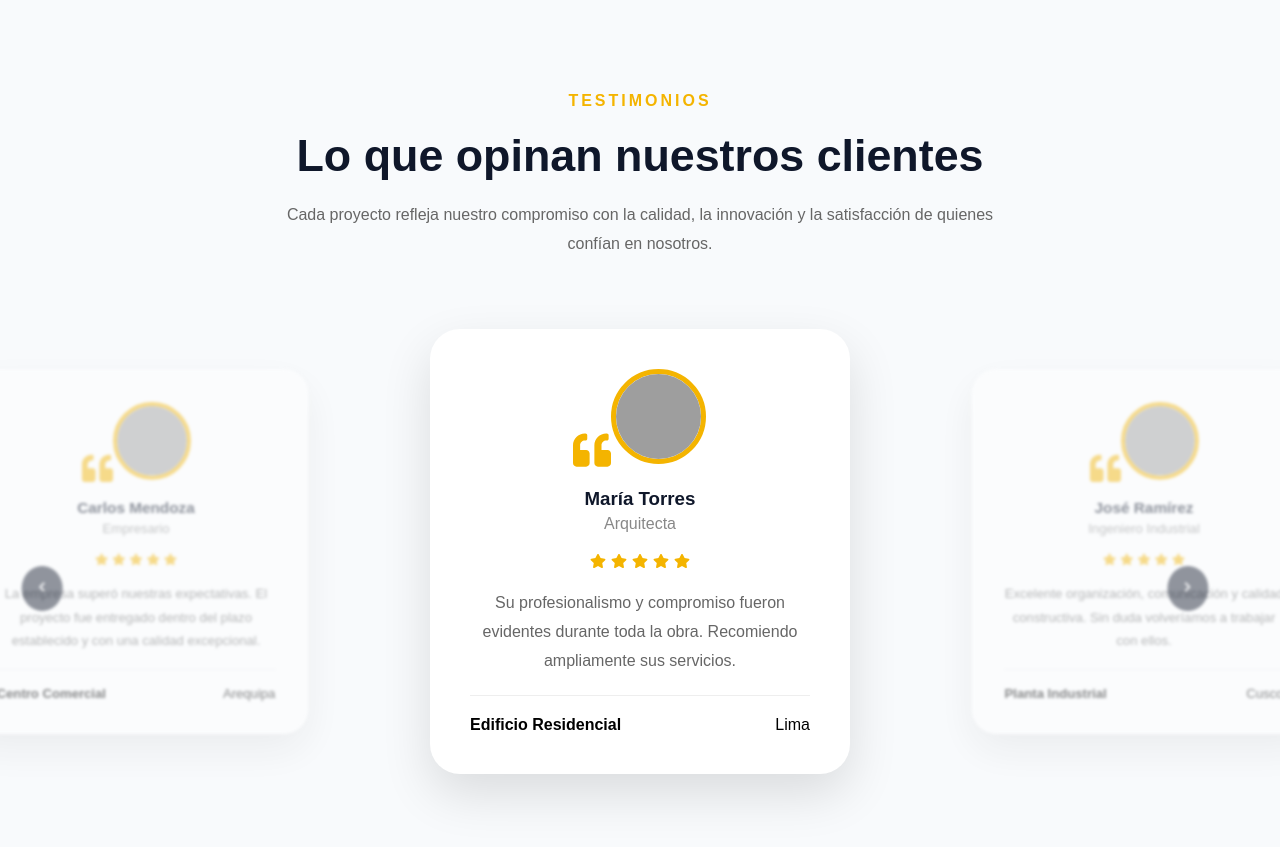
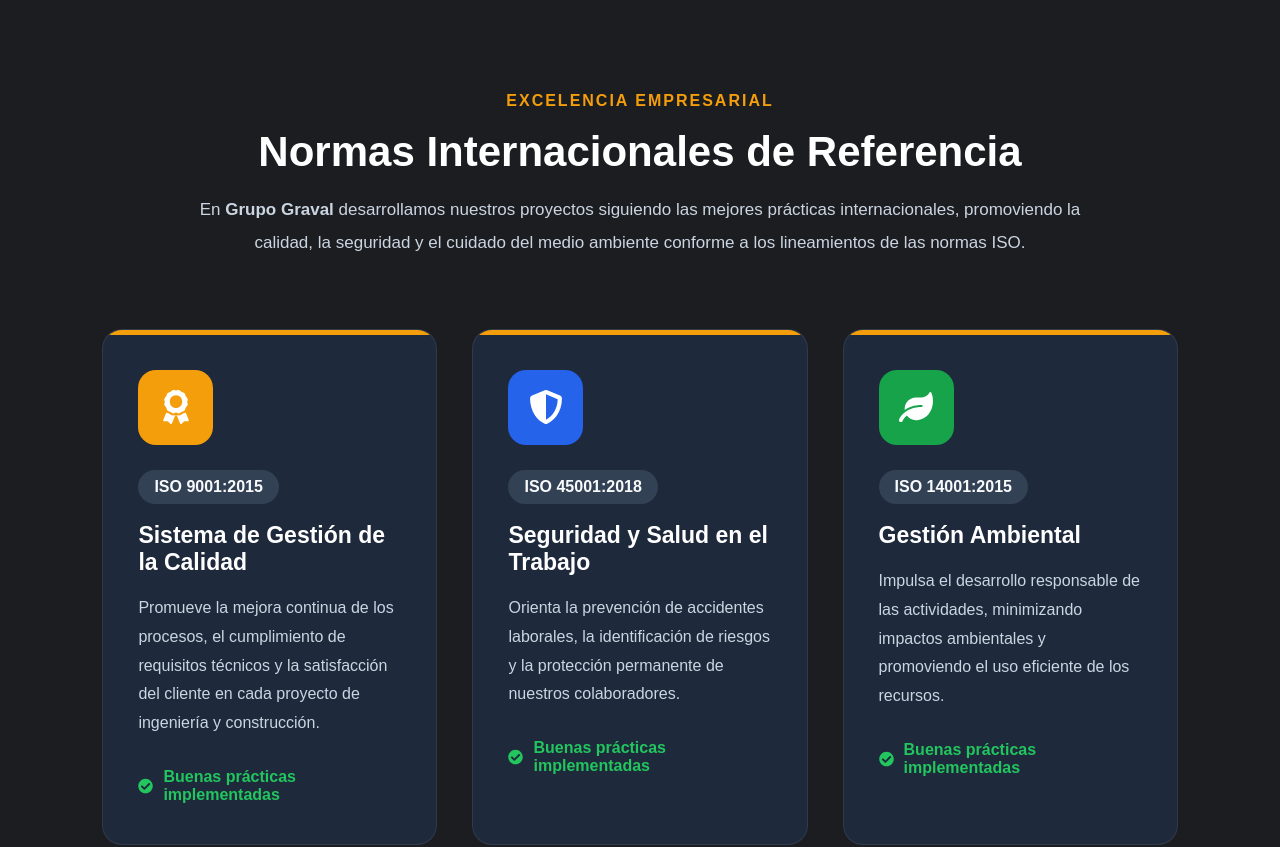
Before and after one commit to aldodjq/GRAVAL, a React (Vite) app: page / in a window 1280 px wide. Shown: the part 2320-3167 px from the top of the page. Built offline with nearby package versions, Linux system fonts and the light colour scheme; grey boxes are pictures that could not be loaded.

Commit message:
arreglando mas componentes

```diff
--- /dev/null
+++ b/src/components/certificaciones/Certificaciones.css
@@ -0,0 +1,122 @@
+.certificaciones{
+    padding:110px 8%;
+    background:#1B1D21;
+    color:white;
+}
+
+.certificaciones-title{
+    text-align:center;
+    max-width:900px;
+    margin:auto;
+    margin-bottom:70px;
+}
+
+.certificaciones-title span{
+    color:#f59e0b;
+    font-weight:700;
+    letter-spacing:2px;
+    text-transform:uppercase;
+}
+
+.certificaciones-title h2{
+    font-size:42px;
+    margin:18px 0;
+}
+
+.certificaciones-title p{
+    color:#cbd5e1;
+    line-height:1.9;
+    font-size:17px;
+}
+
+.iso-container{
+    display:grid;
+    grid-template-columns:repeat(auto-fit,minmax(320px,1fr));
+    gap:35px;
+}
+
+.iso-card{
+    background:#1e293b;
+    border-radius:20px;
+    padding:40px 35px;
+    transition:.35s;
+    position:relative;
+    overflow:hidden;
+    border:1px solid rgba(255,255,255,.08);
+}
+
+.iso-card:hover{
+    transform:translateY(-10px);
+    box-shadow:0 20px 45px rgba(0,0,0,.35);
+}
+
+.iso-card::before{
+    content:"";
+    position:absolute;
+    left:0;
+    top:0;
+    width:100%;
+    height:5px;
+    background:#f59e0b;
+}
+
+.iso-icon{
+    width:75px;
+    height:75px;
+    border-radius:18px;
+    display:flex;
+    justify-content:center;
+    align-items:center;
+    font-size:34px;
+    color:white;
+    margin-bottom:25px;
+}
+
+.iso-number{
+    display:inline-block;
+    background:#334155;
+    color:#f8fafc;
+    padding:8px 16px;
+    border-radius:30px;
+    font-weight:700;
+    margin-bottom:18px;
+}
+
+.iso-card h3{
+    margin-bottom:18px;
+    font-size:23px;
+}
+
+.iso-card p{
+    color:#cbd5e1;
+    line-height:1.8;
+    margin-bottom:30px;
+}
+
+.iso-footer{
+    display:flex;
+    align-items:center;
+    gap:10px;
+    color:#22c55e;
+    font-weight:600;
+}
+
+@media(max-width:768px){
+
+.certificaciones{
+    padding:80px 6%;
+}
+
+.certificaciones-title h2{
+    font-size:34px;
+}
+
+.certificaciones-title p{
+    font-size:16px;
+}
+
+.iso-card{
+    padding:30px;
+}
+
+}
--- /dev/null
+++ b/src/components/certificaciones/Certificaciones.jsx
@@ -0,0 +1,87 @@
+import "./Certificaciones.css";
+import {
+  FaAward,
+  FaShieldAlt,
+  FaLeaf,
+  FaCheckCircle,
+} from "react-icons/fa";
+
+const certificaciones = [
+  {
+    iso: "ISO 9001:2015",
+    icon: <FaAward />,
+    color: "#f59e0b",
+    titulo: "Sistema de Gestión de la Calidad",
+    descripcion:
+      "Promueve la mejora continua de los procesos, el cumplimiento de requisitos técnicos y la satisfacción del cliente en cada proyecto de ingeniería y construcción.",
+  },
+  {
+    iso: "ISO 45001:2018",
+    icon: <FaShieldAlt />,
+    color: "#2563eb",
+    titulo: "Seguridad y Salud en el Trabajo",
+    descripcion:
+      "Orienta la prevención de accidentes laborales, la identificación de riesgos y la protección permanente de nuestros colaboradores.",
+  },
+  {
+    iso: "ISO 14001:2015",
+    icon: <FaLeaf />,
+    color: "#16a34a",
+    titulo: "Gestión Ambiental",
+    descripcion:
+      "Impulsa el desarrollo responsable de las actividades, minimizando impactos ambientales y promoviendo el uso eficiente de los recursos.",
+  }
+];
+
+export default function Certificaciones() {
+  return (
+    <section className="certificaciones" id="certificaciones">
+
+      <div className="certificaciones-title">
+
+        <span>Excelencia Empresarial</span>
+
+        <h2>Normas Internacionales de Referencia</h2>
+
+        <p>
+          En <strong>Grupo Graval</strong> desarrollamos nuestros proyectos
+          siguiendo las mejores prácticas internacionales, promoviendo la
+          calidad, la seguridad y el cuidado del medio ambiente conforme a los
+          lineamientos de las normas ISO.
+        </p>
+
+      </div>
+
+      <div className="iso-container">
+
+        {certificaciones.map((item) => (
+          <article className="iso-card" key={item.iso}>
+
+            <div
+              className="iso-icon"
+              style={{ background: item.color }}
+            >
+              {item.icon}
+            </div>
+
+            <span className="iso-number">
+              {item.iso}
+            </span>
+
+            <h3>{item.titulo}</h3>
+
+            <p>{item.descripcion}</p>
+
+            <div className="iso-footer">
+              <FaCheckCircle />
+              <span>Buenas prácticas implementadas</span>
+            </div>
+
+          </article>
+        ))}
+
+      </div>
+
+    </section>
+  );
+}
--- a/src/pages/Home.jsx
+++ b/src/pages/Home.jsx
@@ -4,6 +4,7 @@ import Servicios from "../components/servicios/Servicios";
 import Team from "../components/team/Team";
 import Testimonios from "../components/testimonios/Testimonios";
 import Contact from "../components/contact/Contact";
+import Certificaciones from "../components/certificaciones/Certificaciones";
 
 // src/pages/Home.jsx
 export function Component() {
@@ -11,6 +12,7 @@ export function Component() {
     <section >
       <Hero/>
       <Servicios/>
+      <Certificaciones/>
       <Testimonios/>
       <Team/>
       <Proyectos/>
--- a/src/pages/Nosotros.jsx
+++ b/src/pages/Nosotros.jsx
@@ -1,4 +1,5 @@
 // src/pages/Nosotros.jsx
+import Certificaciones from "../components/certificaciones/Certificaciones";
 import Nosotros from "../components/nosotros/Nosotros";
 import Politicas from "../components/politicas/Politicas";
 export function Component() {
@@ -6,6 +7,7 @@ export function Component() {
     <section style={{ padding: "80px 24px" }}>
       <Nosotros/>
       <Politicas/>
+      <Certificaciones/>
     </section>
   );
 }
--- a/src/pages/Proyectos.jsx
+++ b/src/pages/Proyectos.jsx
@@ -1,9 +1,11 @@
 // src/pages/Proyectos.jsx
+import Certificaciones from "../components/certificaciones/Certificaciones";
 import Proyectos from "../components/proyectos/Proyectos";
 export function Component() {
   return (
     <section style={{ padding: "80px 24px" }}>
       <Proyectos/>
+      <Certificaciones/>
     </section>
   );
 }
```
